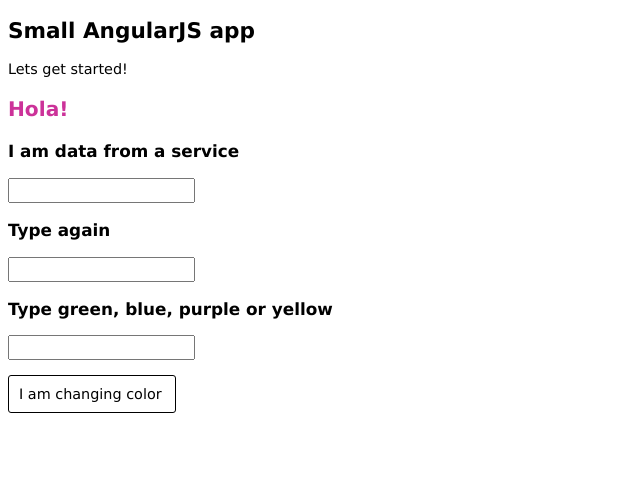
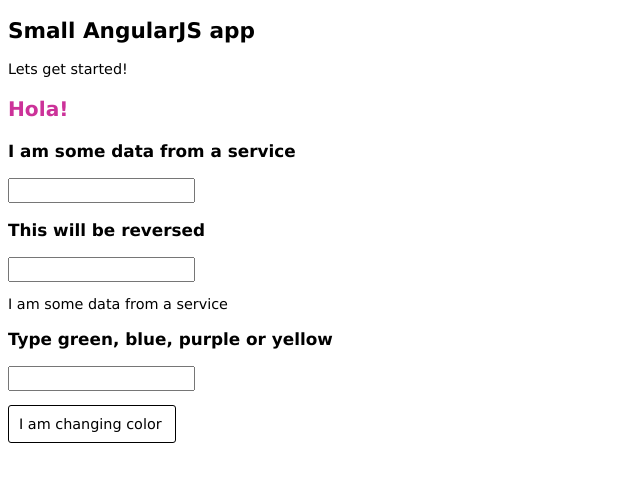
Before and after one commit to NevenaDjaja/smallangular, a plain HTML site: page index.html in a window 1280 px wide. Shown: the whole page, without its empty margins (0-640 px from the left). Drawn offline with Linux system fonts and the light colour scheme.

Commit message:
created a filter to reverse a string

```diff
--- a/index.html
+++ b/index.html
@@ -22,9 +22,9 @@
 			</div>
 			<!-- this creates a new scope -->
 			<div ng-controller="SecondController">
-				<h3>Type again</h3>
+				<h3>This will be reversed</h3>
 				<input type="text" ng-model="data.message">
-				<p>{{reversedMsg(data.message)}}</p>
+				<p>{{data.message|reverse}}</p>
 			</div>
 			<div>
 				<h3>Type green, blue, purple or yellow</h3>
--- a/main.js
+++ b/main.js
@@ -3,8 +3,16 @@
 
 // create a service
 myApp.factory("Data", function() {
-	return {text: "I am data from a service"};
+	return {text: "I am some data from a service"};
 });
+
+// add a filter to your app - Data is DI
+myApp.filter('reverse', function(Data) {
+	return function(text) {
+		return text.split("").reverse().join("") + " " + Data.text;
+	};
+});
+
 
 myApp.controller('TestController', ['$scope', function($scope) {
   $scope.message = 'Hola!';
```
